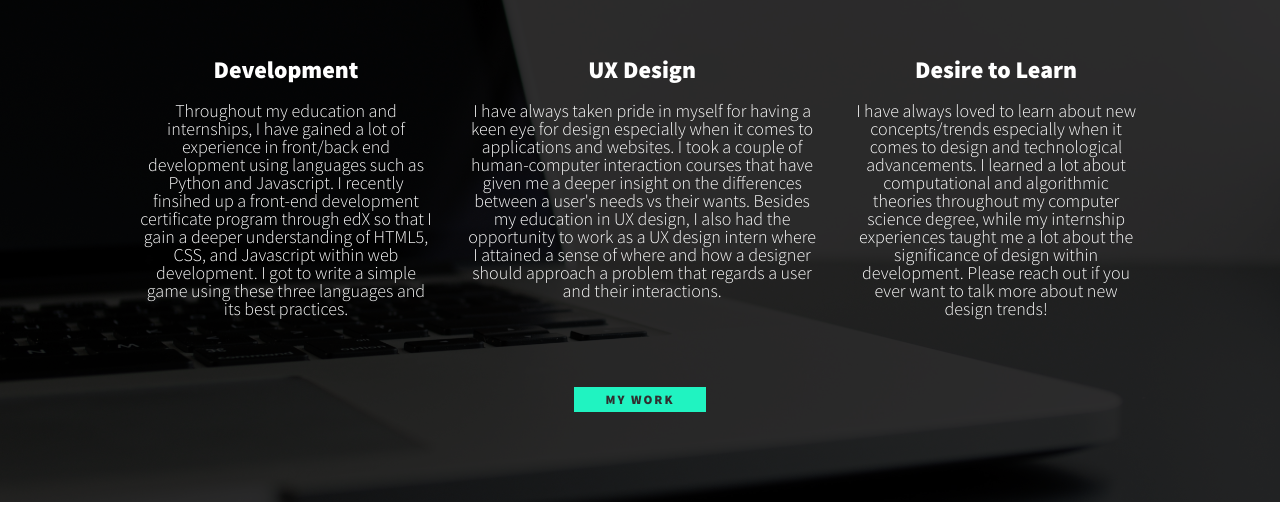
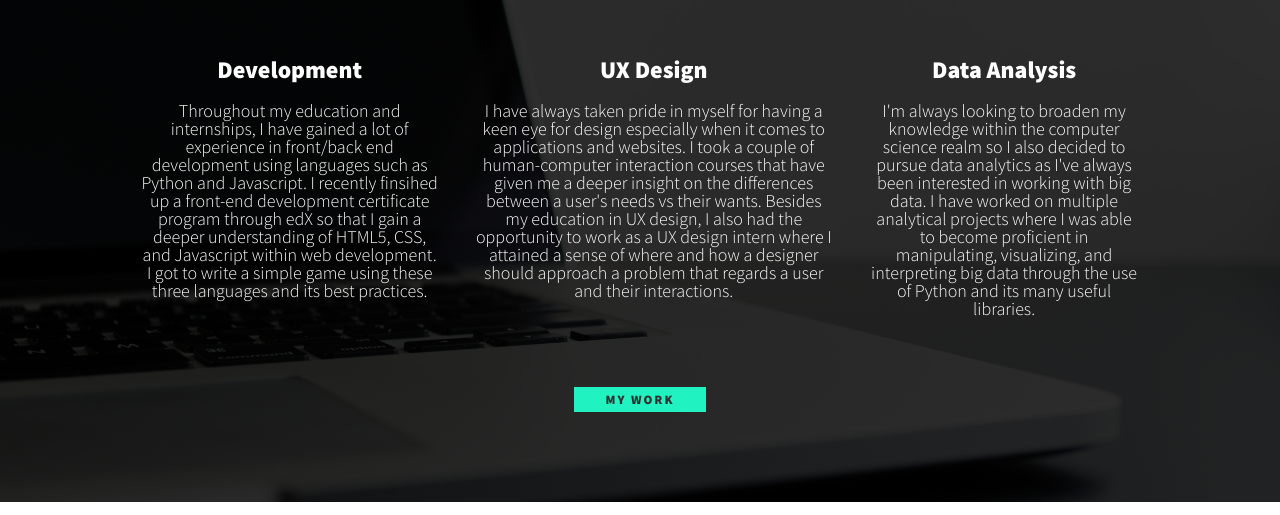
Before and after one commit to eric-lime/EricLimPortfolio, a plain HTML site: page index.html in a window 1280 px wide. Shown: the part 660-1175 px from the top of the page. Drawn offline with nearby package versions, Linux system fonts and the light colour scheme.

Commit message:
update index.html
editing on services

```diff
--- a/index.html
+++ b/index.html
@@ -53,8 +53,8 @@
 
                 <!--Service-->
                 <div class="service">
-                    <h3>Desire to Learn</h3>
-                    <p>I have always loved to learn about new concepts/trends especially when it comes to design and technological advancements. I learned a lot about computational and algorithmic theories throughout my computer science degree, while my internship experiences taught me a lot about the significance of design within development. Please reach out if you ever want to talk more about new design trends!</p>
+                    <h3>Data Analysis</h3>
+                    <p>I'm always looking to broaden my knowledge within the computer science realm so I also decided to pursue data analytics as I've always been interested in working with big data. I have worked on multiple analytical projects where I was able to become proficient in manipulating, visualizing, and interpreting big data through the use of Python and its many useful libraries.</p>
                 </div>
             </div>
 
```
